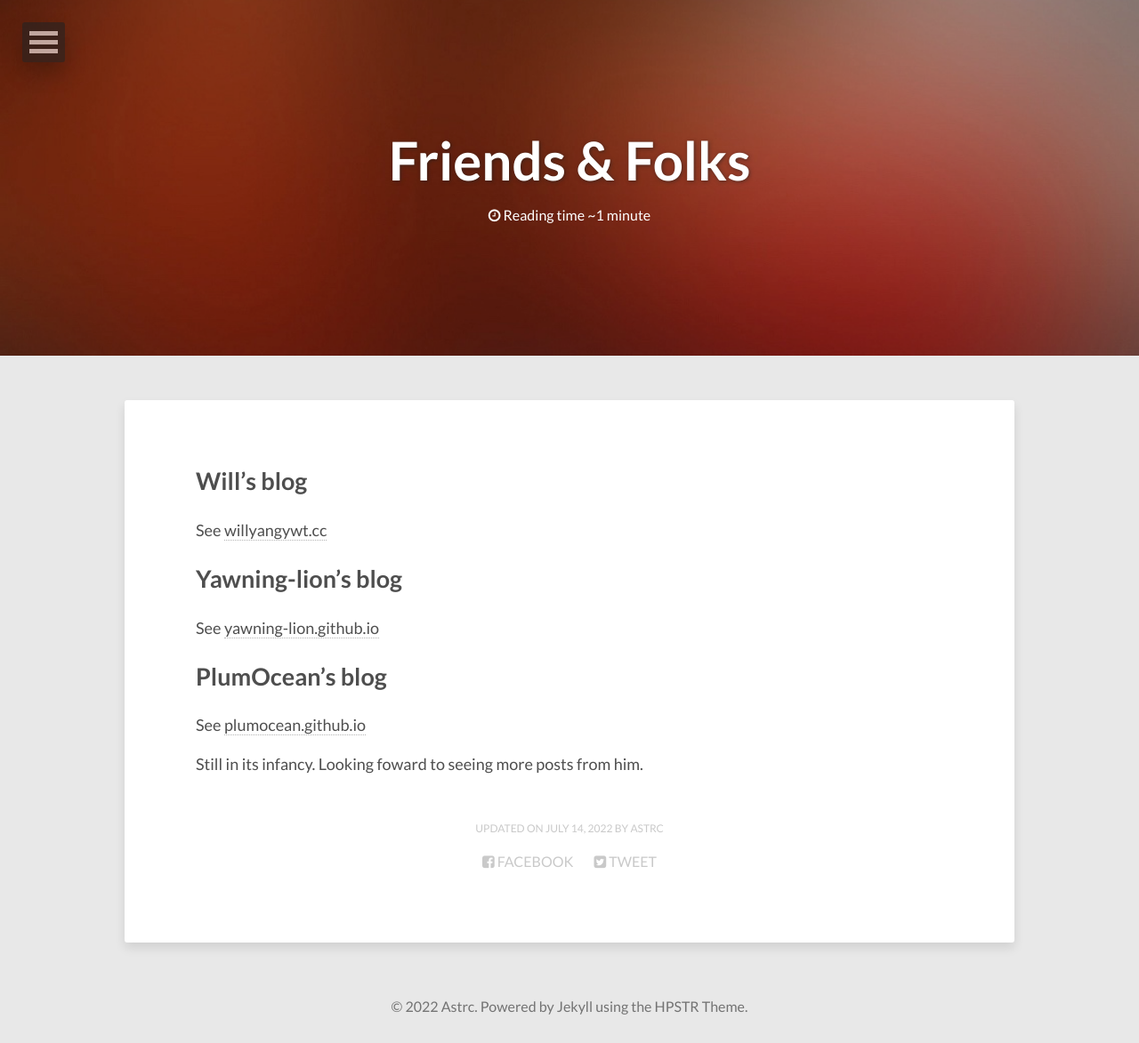
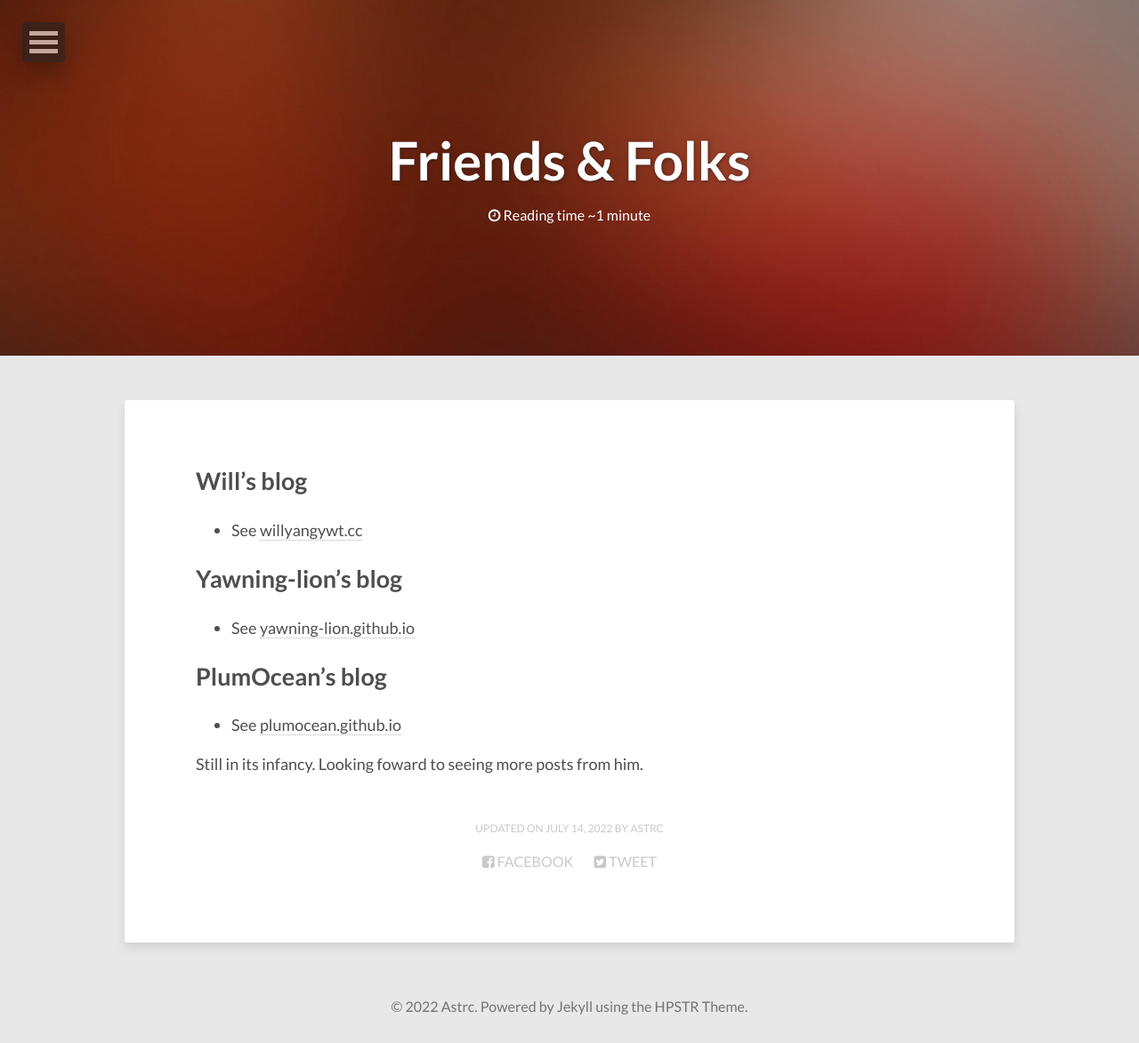
Before and after one commit to lucameng/lucameng.github.io, a Jekyll site: the page built from folks/index.md, in a window 1280 px wide. Shown: the whole page at 89% size. Built offline with Jekyll 4.4.1, drawn with Linux system fonts in a browser that asks for light colours.

```diff
--- a/folks/index.md
+++ b/folks/index.md
@@ -10,14 +10,14 @@ modified: 2022-07-14
 
 ## Will's blog
 
-See [willyangywt.cc](https://willyangywt.cc/)
+- See [willyangywt.cc](https://willyangywt.cc/)
 
 ## Yawning-lion's blog
 
-See [yawning-lion.github.io](https://yawning-lion.github.io/)
+- See [yawning-lion.github.io](https://yawning-lion.github.io/)
 
 ## PlumOcean's blog
 
-See [plumocean.github.io](https://yawning-lion.github.io/)
+- See [plumocean.github.io](https://yawning-lion.github.io/)
 
 Still in its infancy. Looking foward to seeing more posts from him.
```
